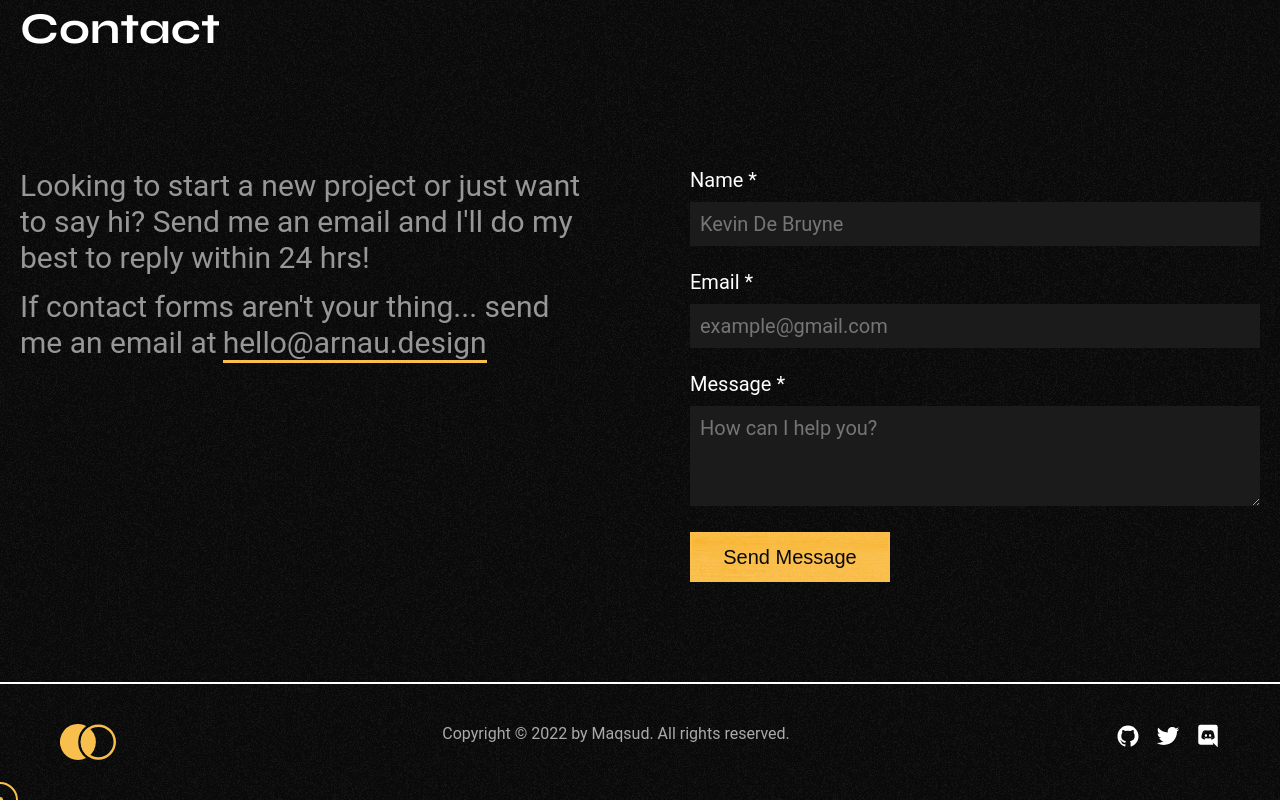
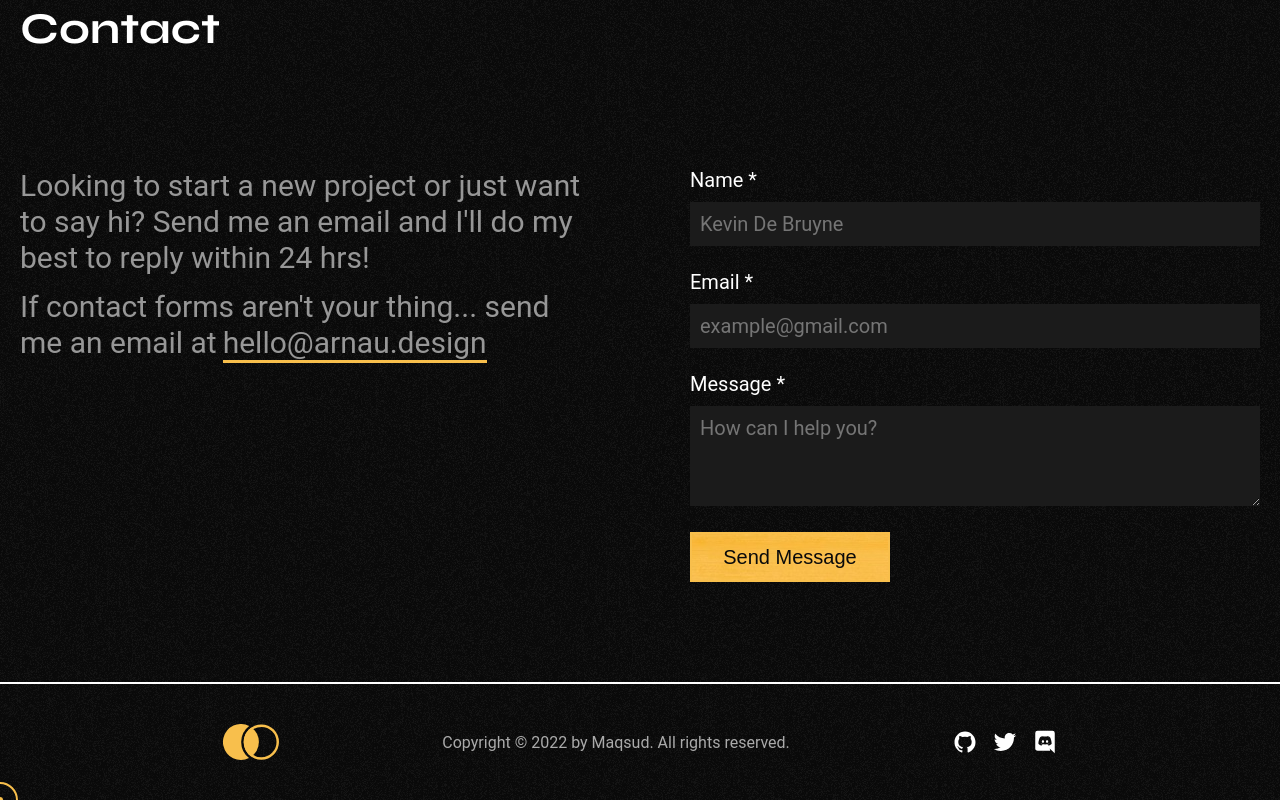
Before and after one commit to maqsudtolipov/portfolio, a React (Create React App) app: page / in a window 1280 px wide. Shown: the part 4880-5680 px from the top of the page. Built offline with nearby package versions, Linux system fonts and the light colour scheme; grey boxes are pictures that could not be loaded.

Commit message:
Update Footer.scss

```diff
--- a/src/components/Footer/Footer.scss
+++ b/src/components/Footer/Footer.scss
@@ -1,6 +1,7 @@
 .footer {
   display: flex;
-  justify-content: space-between;
+  align-items: center;
+  justify-content: space-evenly;
   border-top: 2px solid #fff;
   width: 100vw;
   padding: 4rem 6rem;
```
